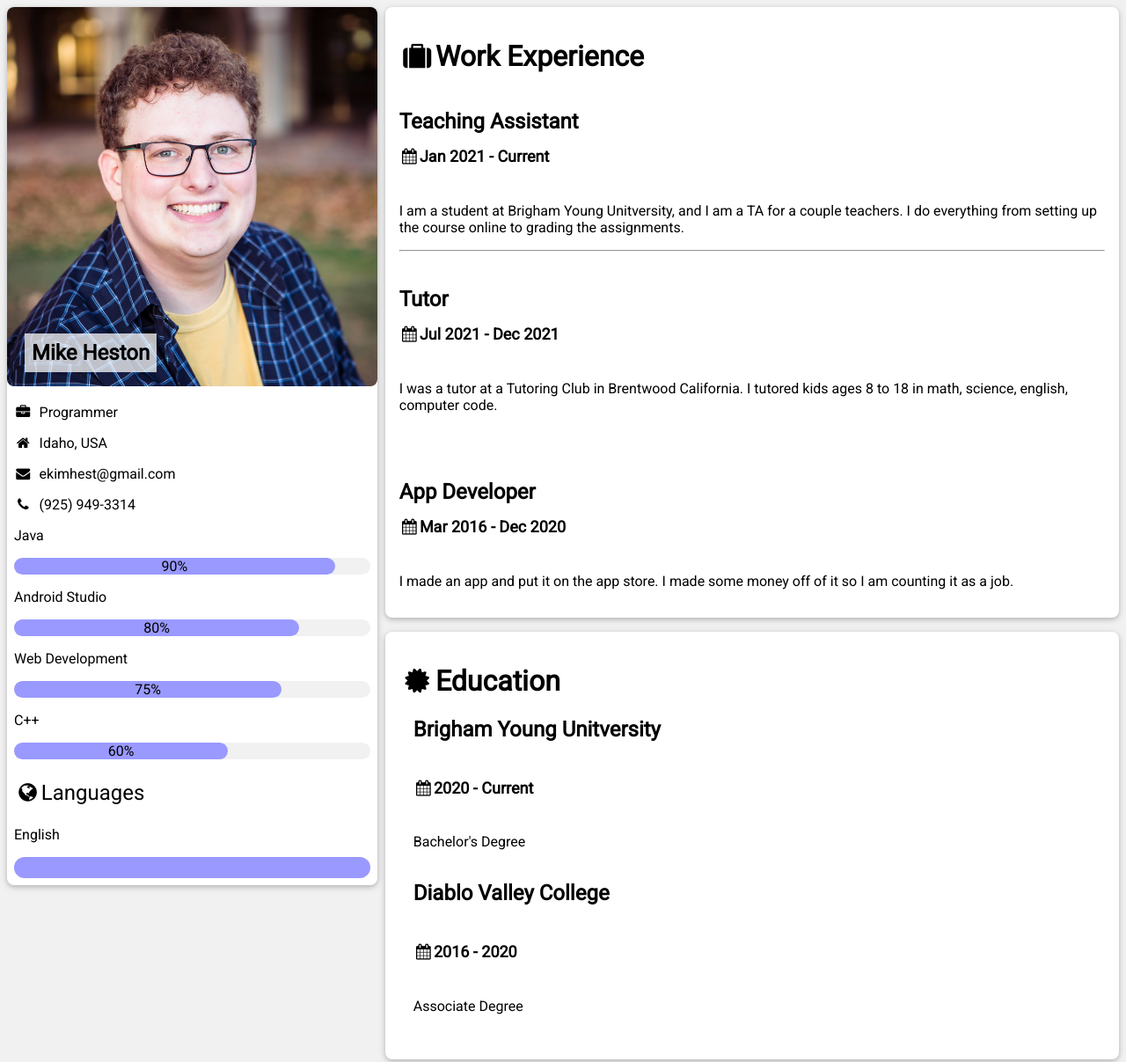
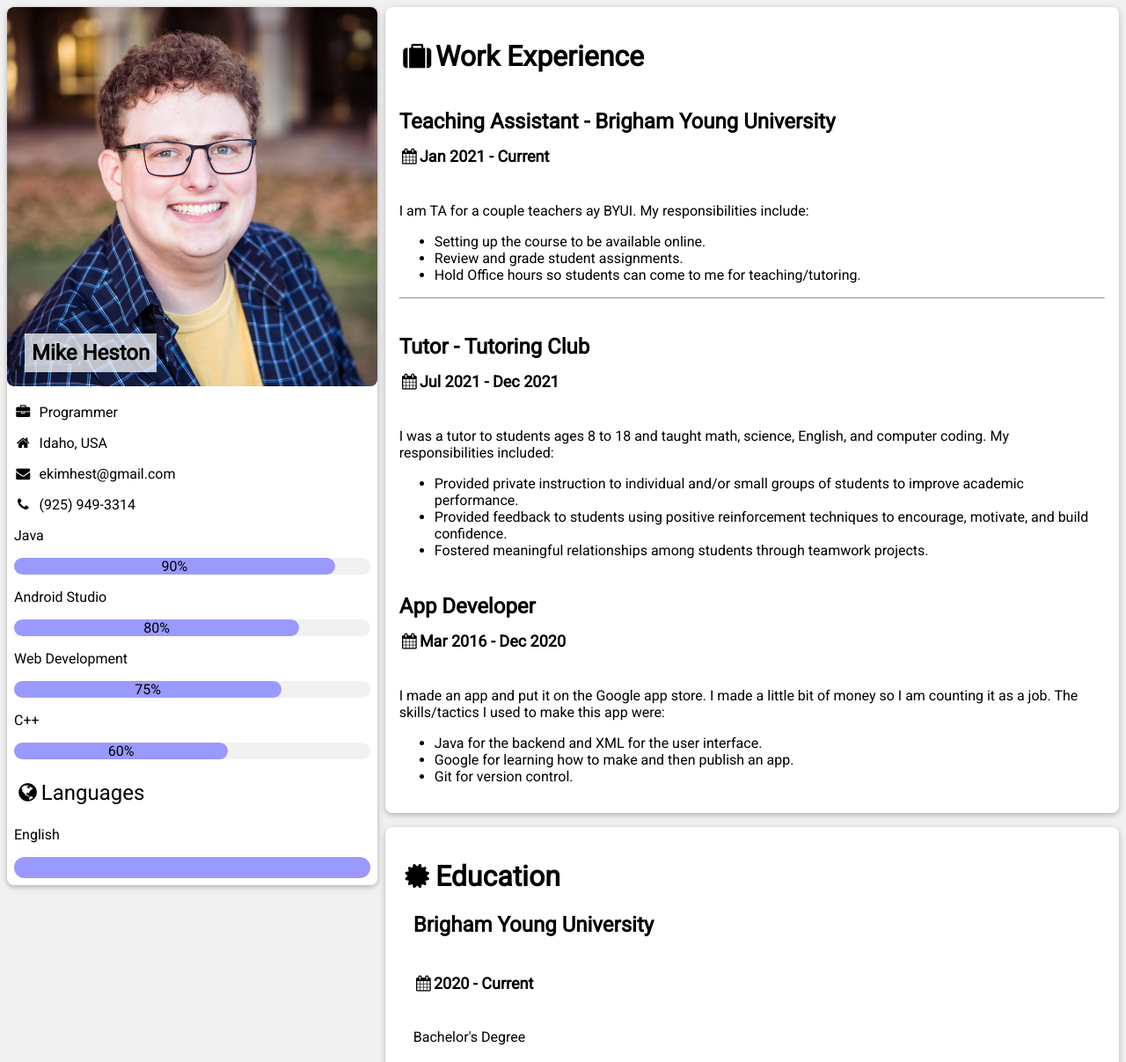
Before and after one commit to mdogdope/mdogdope.github.io, a plain HTML site: page index.html in a window 1280 px wide. Shown: the top 1207 px of the page at 88% size. Drawn offline with Linux system fonts and the light colour scheme.

Commit message:
Made my info look more profetional.

```diff
--- a/index.html
+++ b/index.html
@@ -55,22 +55,38 @@
 		<div class="right-column">
 			<div class="top-right">
 				<h1><i class="fa fa-suitcase fa-fw"></i>Work Experience</h1>
-				<h5 class="work-exp-title">Teaching Assistant</h5>
+				<h5 class="work-exp-title">Teaching Assistant - Brigham Young University</h5>
 				<h6 class="work-exp-time"><i class="fa fa-calendar fa-fw"></i>Jan 2021 - Current</h6>
-				<p class="work-exp-desc">I am a student at Brigham Young Unitversity, and I am a TA for a couple teachers. I do everything from setting up the course online to grading the assignments.</p>
+				<p class="work-exp-desc">I am TA for a couple teachers ay BYUI. My responsibilities include:</p>
+				<ul>
+					<li>Setting up the course to be available online.</li>
+					<li>Review and grade student assignments.</li>
+					<li>Hold Office hours so students can come to me for teaching/tutoring.</li>
+				</ul>
 				<hr>
-				<h5 class="work-exp-title">Tutor</h5>
+				<h5 class="work-exp-title">Tutor - Tutoring Club</h5>
 				<h6 class="work-exp-time"><i class="fa fa-calendar fa-fw"></i>Jul 2021 - Dec 2021</h6>
-				<p class="work-exp-desc">I was a tutor at a Tutoring Club in Brentwood California. I tutored kids ages 8 to 18 in math, science, english, computer code.</p>
-				<br>
+				<p class="work-exp-desc">I was a tutor to students ages 8 to 18 and taught math, science, English, and computer coding. My responsibilities
+				included:</p>
+				<ul>
+					<li>Provided private instruction to individual and/or small groups of students to improve academic performance.</li>
+					<li>Provided feedback to students using positive reinforcement techniques to encourage, motivate, and build confidence.</li>
+					<li>Fostered meaningful relationships among students through teamwork projects.</li>
+				</ul>
 				<h5 class="work-exp-title"><b>App Developer</b></h5>
 				<h6 class="work-exp-time"><i class="fa fa-calendar fa-fw"></i>Mar 2016 - Dec 2020</h6>
-				<p class="work-exp-desc">I made an app and put it on the app store. I made some money off of it so I am counting it as a job.</p>
+				<p class="work-exp-desc">I made an app and put it on the Google app store. I made a little bit of money so I am counting it as a job. The
+				skills/tactics I used to make this app were:</p>
+				<ul>
+					<li>Java for the backend and XML for the user interface.</li>
+					<li>Google for learning how to make and then publish an app.</li>
+					<li>Git for version control.</li>
+				</ul>
 			</div>
 			<div class="bottom-right">
 				<h1 class="education"><i class="fa fa-certificate fa-fw"></i>Education</h1>
 				<div class="school-container">
-					<h5 class="school-name"><b>Brigham Young Unitversity</b></h5>
+					<h5 class="school-name"><b>Brigham Young University</b></h5>
 					<h6 class="school-time"><i class="fa fa-calendar fa-fw"></i>2020 - Current</h6>
 					<p>Bachelor's Degree</p><br>
 				</div>
@@ -88,12 +104,12 @@
 					</a>
 					<a class="project" href="https://github.com/mdogdope/Whos-That-Counter" target="_blank">
 						<h2>Who's that Counter</h2>
-						<p>App that helps the user learn the type advatages for the popular game Pokemon.</p>
+						<p>App that helps the user learn the type advantages for the popular game Pokémon.</p>
 					</a>
 					<a class="project" href="https://github.com/mdogdope/ScriptureParser" target="_blank">
 						<h2>Scripture Parser</h2>
-						<p>Helps the user to find scipture verses. The user can download all the info through the program which scrapes the
-							lds website.</p>
+						<p>Helps the user to find scripture verses. The user can download all the info through the program which scrapes the
+							LDS website.</p>
 					</a>
 				</div>
 			</div>
```
